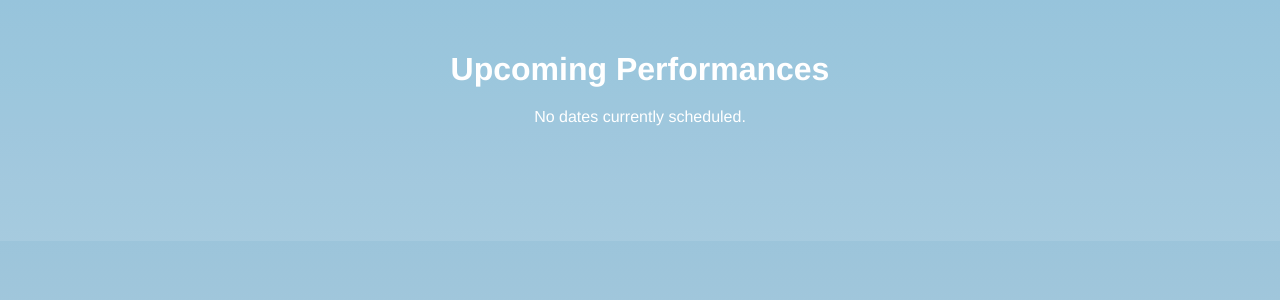
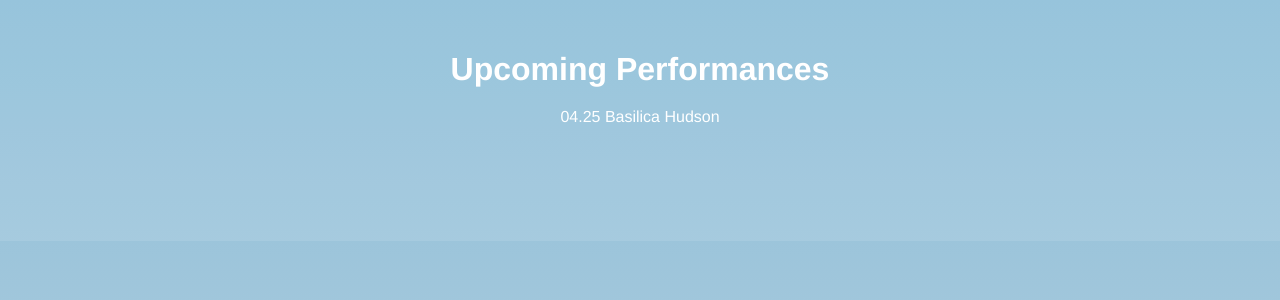
Before and after one commit to sethchrisman/sethchrisman.github.io, a Jekyll site: the page built from index.html, in a window 1280 px wide. Shown: the part 447-747 px from the top of the page. Built offline with Jekyll 4.4.1, drawn with Linux system fonts in a browser that asks for light colours.

Commit message:
Updated index.html

```diff
--- a/index.html
+++ b/index.html
@@ -1,12 +1,13 @@
 ---
 layout: default
 class: home
+published: true
 ---
 
 <section class="performances">
   <div class="container">
     <h2>Upcoming Performances</h2>
-    <span>No dates currently scheduled.</span>
+    <span>04.25 Basilica Hudson</span>
   </div>
 </section>
 
```
